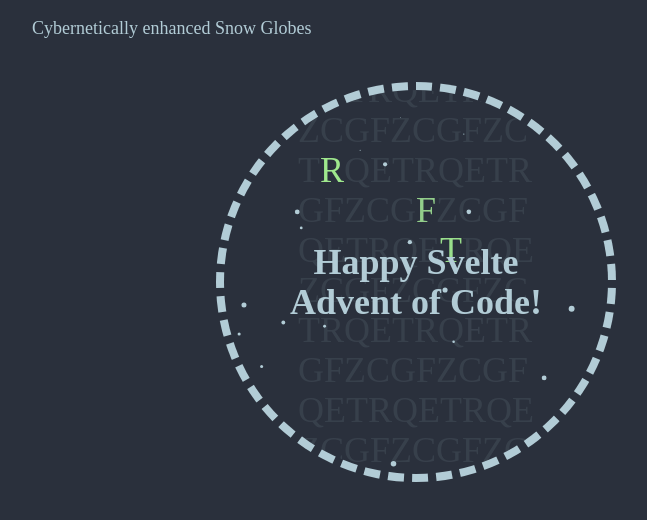
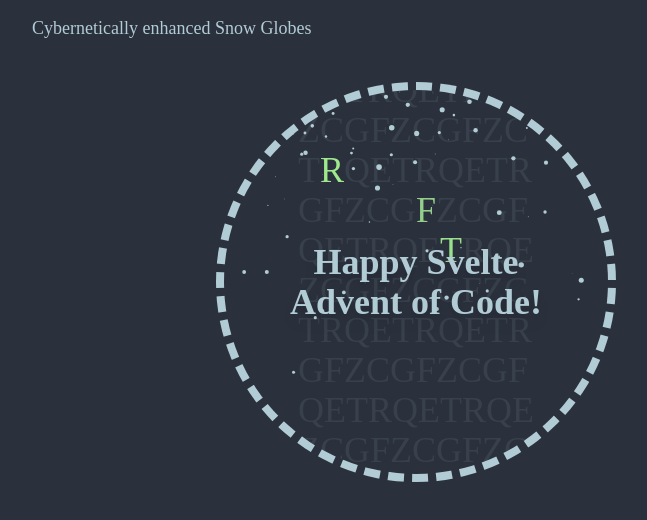
Before and after one commit to jesi-rgb/svelte-advent-code, a SvelteKit app: page /day15 in a window 1280 px wide. Shown: the part 190-710 px from the top of the page, without its empty margins (224-871 px from the left). Built offline with nearby package versions, Linux system fonts and the light colour scheme; a web font is replaced by a local one.

Commit message:
minor details

```diff
--- a/src/routes/day15/+page.svelte
+++ b/src/routes/day15/+page.svelte
@@ -76,14 +76,14 @@
 	>
 		<div class="relative w-full h-full rounded-full mask mask-circle">
 			<div
-				class="text-3xl md:text-4xl w-full z-10 balance font-bold text-center stroke-base-100 stroke-2 absolute top-1/2 -translate-y-1/2 left-1/2 -translate-x-1/2"
+				class="text-3xl md:text-4xl w-full drop-shadow-lg z-10 balance font-bold text-center stroke-base-100 stroke-2 absolute top-1/2 -translate-y-1/2 left-1/2 -translate-x-1/2"
 			>
 				Happy Svelte Advent of Code!
 			</div>
-			<Snow fullScreen={false} />
+			<Snow fullScreen={false} weight={0.31} rate={0.4} wind={2.3} />
 
 			<div
-				class="absolute pattern mx-auto my-auto h-fit -top-5"
+				class="absolute pattern mx-auto my-auto h-fit -top-5 -z-10"
 				style="font-family: Fern Ornaments;"
 			>
 				<div class="text-3xl md:text-4xl">
```
